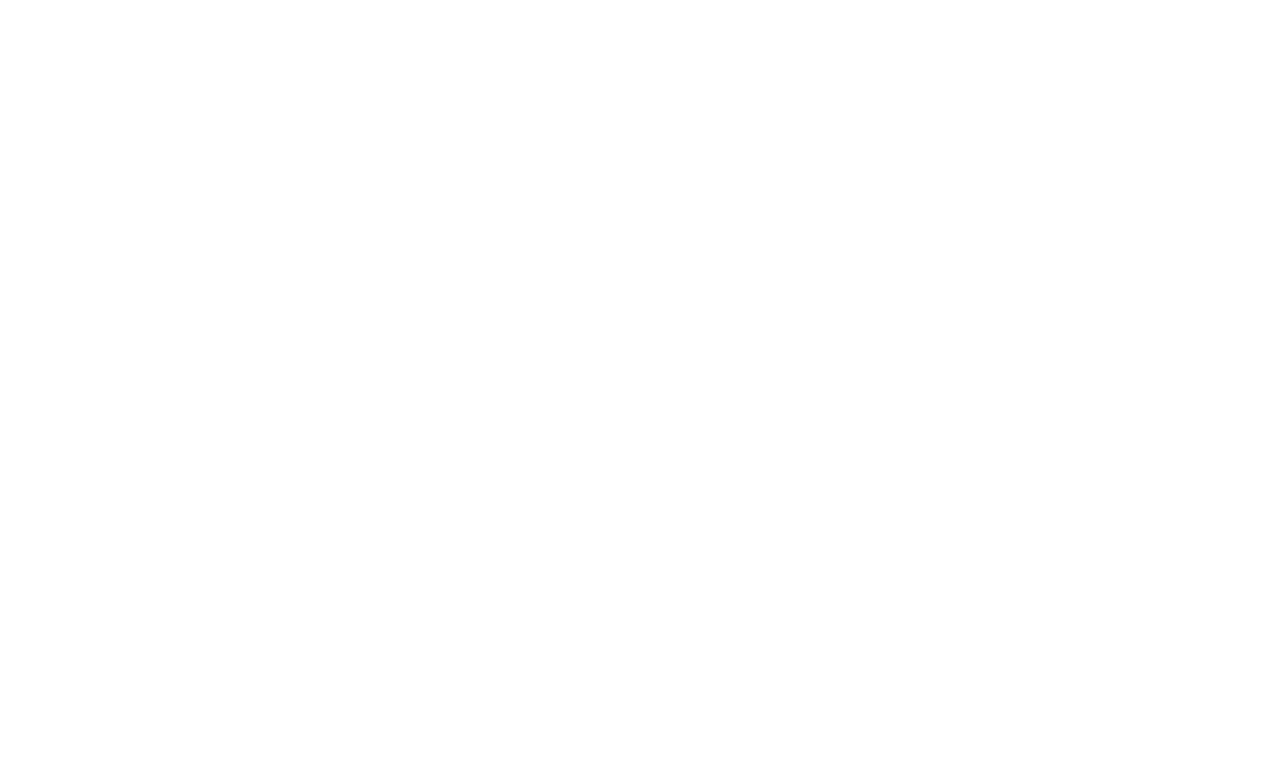
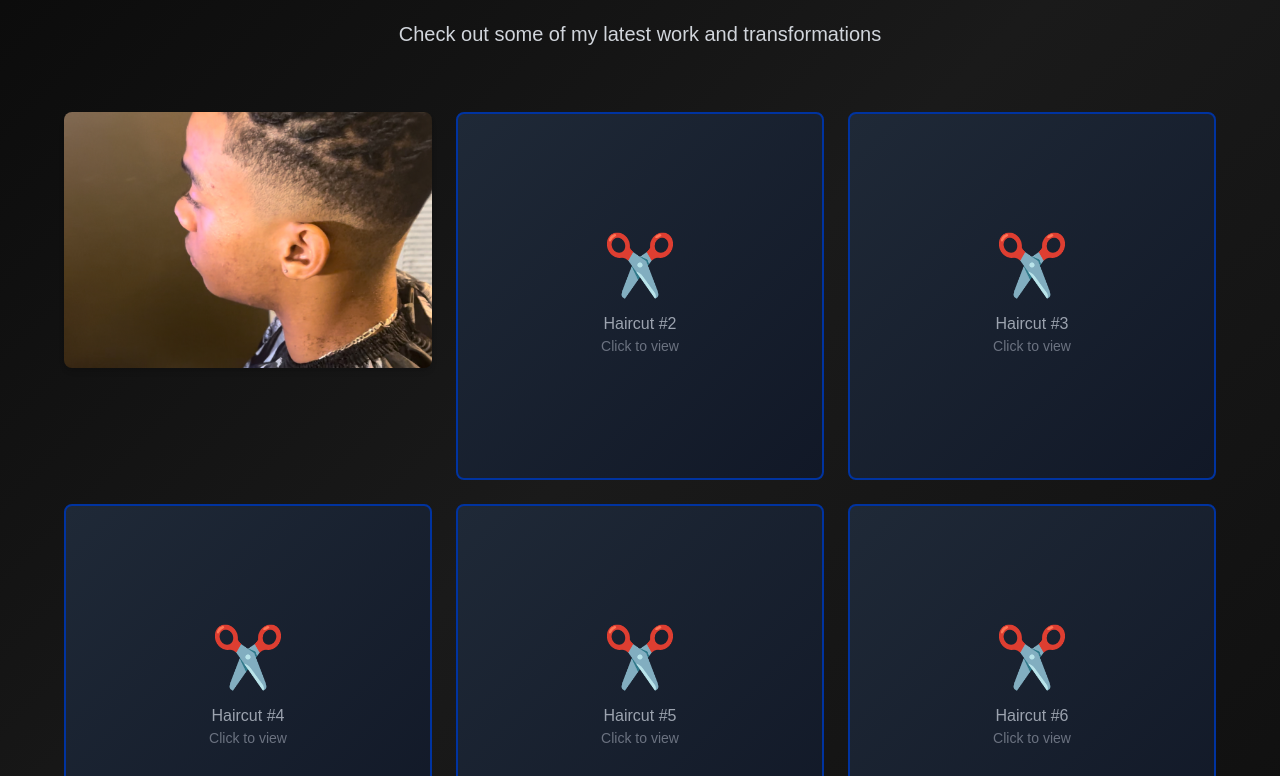
Before and after one commit to kingcatus/haircut-website, a React (Create React App) app in the folder frontend/: page / in a window 1280 px wide. Shown: the part 944-1720 px from the top of the page. Before the commit the page ends 800 px from the top, so only its background shows below. Built offline with nearby package versions, Linux system fonts and the light colour scheme.

Commit message:
First Photo in Gallery

```diff
--- a/frontend/src/App.js
+++ b/frontend/src/App.js
@@ -1,14 +1,9 @@
 
 import React from "react";
 import Home from "./pages/Home";
-import "./App.css";
 
 function App() {
-  return (
-    <div className="App w-full h-full min-h-screen">
-      <Home />
-    </div>
-  );
+  return <Home />;
 }
 
 export default App;
--- /dev/null
+++ b/frontend/src/pages/Gallery.jsx
@@ -0,0 +1,20 @@
+import React from "react";
+
+import haircut1 from "../assets/haircut1.jpg";
+
+const Gallery = () => {
+  return (
+    <section id="gallery" className="min-h-screen bg-black text-white px-6 py-12">
+      <h2 className="text-4xl font-bold text-center mb-8">Gallery</h2>
+      <div className="grid grid-cols-1 md:grid-cols-2 lg:grid-cols-3 gap-6">
+        <img
+          src={haircut1}
+          alt="Haircut 1"
+          className="rounded-lg object-cover shadow-md w-full h-64 hover:scale-105 transition-transform duration-300"
+        />
+      </div>
+    </section>
+  );
+};
+
+export default Gallery;
--- a/frontend/src/pages/Home.jsx
+++ b/frontend/src/pages/Home.jsx
@@ -1,5 +1,6 @@
 import React from "react";
 import { Link } from "react-scroll";
+import haircut1 from "../assets/haircut1.jpg";
 
 const PRIMARY_BLUE = "#0033A0";
 const HOVER_BLUE = "#1a4db3"; // Tailwind's blue-700 is close
@@ -76,7 +77,14 @@
 
           {/* Gallery Grid */}
           <div className="grid grid-cols-1 sm:grid-cols-2 lg:grid-cols-3 gap-6">
-            {[1, 2, 3, 4, 5, 6].map((item) => (
+            {/* First image: real haircut photo */}
+            <img
+              src={haircut1}
+              alt="Haircut 1"
+              className="rounded-lg object-cover shadow-md w-full h-64 hover:scale-105 transition-transform duration-300"
+            />
+            {/* Remaining placeholders */}
+            {[2, 3, 4, 5, 6].map((item) => (
               <div
                 key={item}
                 className="aspect-square bg-gradient-to-br from-gray-800 to-gray-900 rounded-lg border-2 hover:border-blue-700 transition-all duration-300 cursor-pointer group"
@@ -136,7 +144,7 @@
         </div>
       </section>
 
-      {/* Why Section */}
+      {/* About Me Section (formerly Why) */}
       <section
         id="why"
         className="min-h-screen w-full flex flex-col justify-center items-center px-6 py-20"
@@ -148,25 +156,19 @@
         <div className="max-w-4xl w-full text-center">
           {/* Section Header */}
           <h2 className="text-4xl sm:text-5xl md:text-6xl font-black text-white mb-6">
-            Why I <span style={{ color: PRIMARY_BLUE }}>Cut Hair</span>
+            About <span style={{ color: PRIMARY_BLUE }}>Me</span>
           </h2>
-
-          {/* Mission Content */}
+          {/* About Content */}
           <div className="bg-gradient-to-br from-gray-800 to-gray-900 rounded-2xl p-8 border-2 max-w-3xl mx-auto"
             style={{ borderColor: PRIMARY_BLUE }}>
             <div className="text-center">
-              <div className="text-6xl mb-6" style={{ color: PRIMARY_BLUE }}>💈</div>
-              <h3 className="text-2xl font-bold text-white mb-6">My Mission & Passion</h3>
+              <div className="text-6xl mb-6" style={{ color: PRIMARY_BLUE }}>👤</div>
+              <h3 className="text-2xl font-bold text-white mb-6">Student Barber & Community Builder</h3>
               <p className="text-lg text-gray-300 leading-relaxed mb-6">
-                I believe that a great haircut is more than just trimming hair – it's about confidence,
-                self-expression, and feeling your best. Every client who sits in my chair becomes part
-                of my story, and I take pride in delivering not just a cut, but an experience that
-                leaves you feeling fresh, confident, and ready to take on the world.
+                Hey, I'm Jon Michael Glenn—a student barber at Dillard University and the founder of <span className="font-bold" style={{ color: PRIMARY_BLUE }}>BeyondCuts</span>. My passion goes beyond just cutting hair; it's about building community, creating bonds, and helping people feel their best. Every client is more than just a haircut—it's a connection and a chance to make a positive impact.
               </p>
               <p className="text-lg text-gray-300 leading-relaxed">
-                With years of experience and a passion for the craft, I've dedicated myself to mastering
-                the art of cutting hair. From classic styles to modern trends, I'm here to help you
-                discover and maintain the look that represents who you are.
+                While balancing my studies and perfecting my craft, I'm dedicated to growing BeyondCuts into a brand that stands for excellence, trust, and real relationships. Whether you're a fellow student or a new face, I'm here to help you look sharp and feel confident—one cut at a time.
               </p>
             </div>
           </div>
```
Also changed, not shown: frontend/src/assets/haircut1.jpg (added), frontend/src/pages/Booking.jsx (added), frontend/src/pages/Info.jsx (added), frontend/src/pages/Why.jsx (added).
